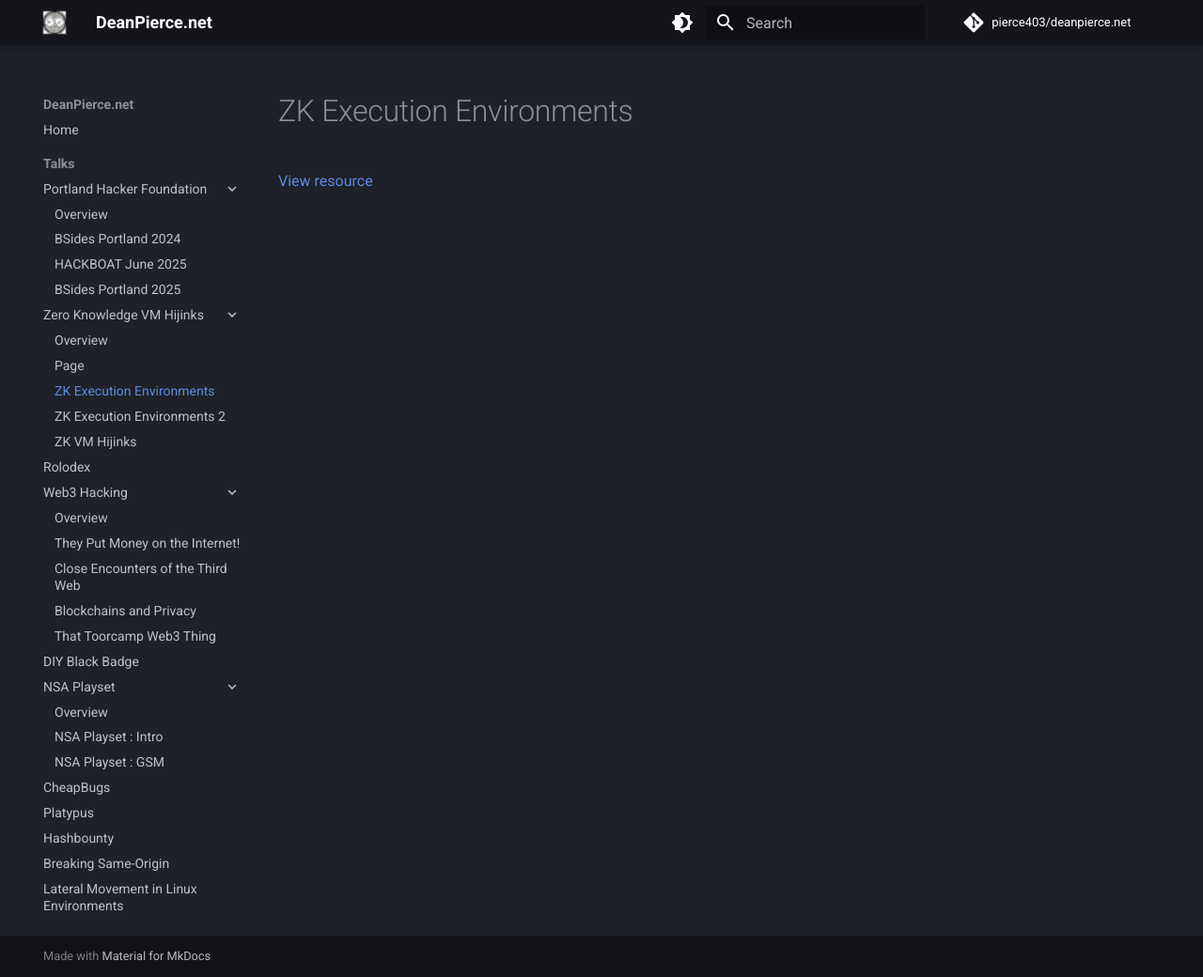
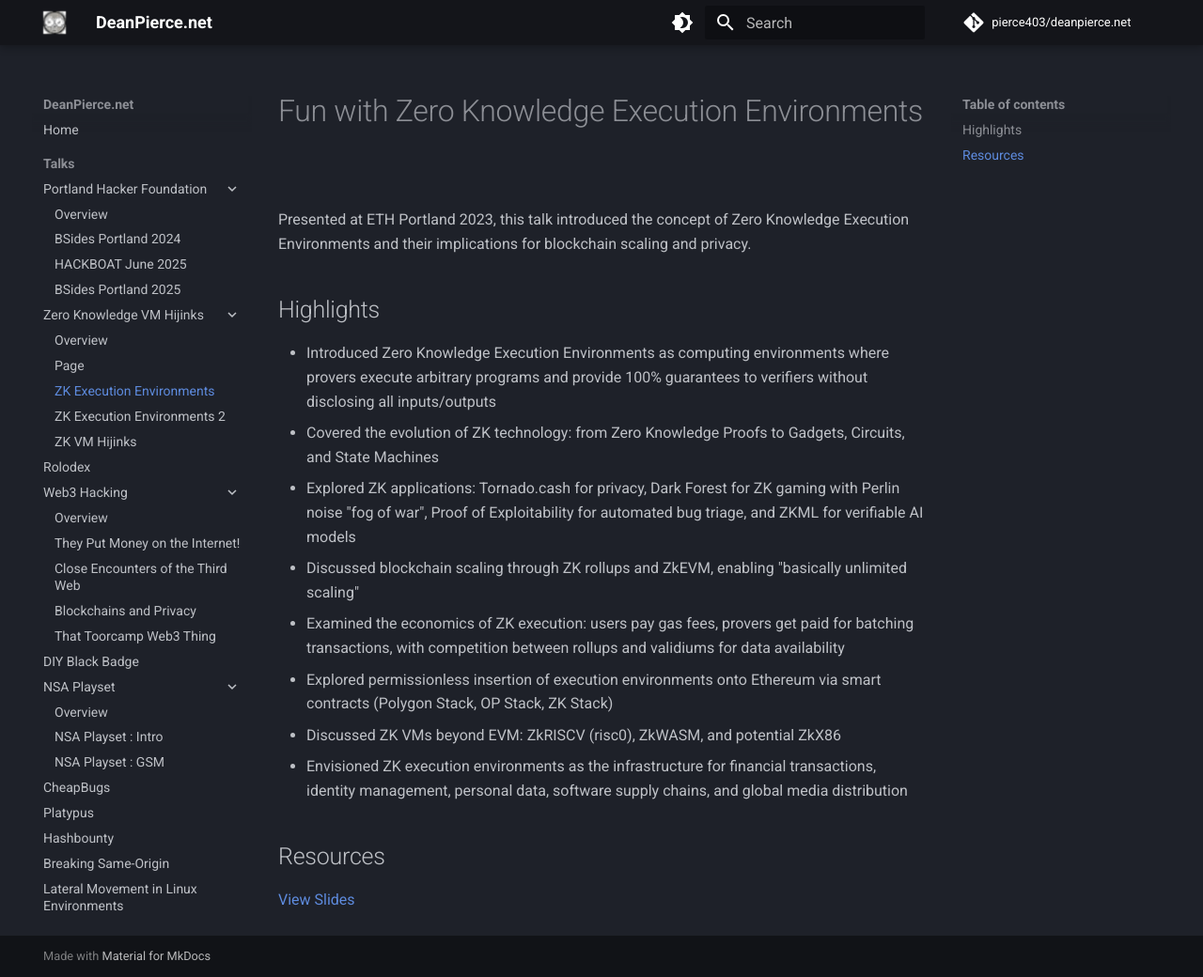
Before and after one commit to pierce403/deanpierce.net, an MkDocs documentation site: the page built from docs/talks/zero-knowledge-vm-hijinks/zk-execution-environments.md, in a window 1280 px wide and 1040 px high. Shown: the whole window at 94% size. Built offline with MkDocs 1.6.1 and Material for MkDocs 9.7.7, drawn with Linux system fonts in a browser that asks for light colours; comment, search, counter and statistics services are not loaded.

Commit message:
Update ZK VM Hijinks talks with detailed highlights from slides, include venue/date info, remove placeholder file

```diff
--- a/docs/talks/zero-knowledge-vm-hijinks/zk-execution-environments.md
+++ b/docs/talks/zero-knowledge-vm-hijinks/zk-execution-environments.md
@@ -2,6 +2,21 @@
 description: ETH Portland - August 2023
 ---
 
-# ZK Execution Environments
+# Fun with Zero Knowledge Execution Environments
 
-[View resource](https://docs.google.com/presentation/d/1u5b-CYbPnsHlXgvNTQubG8Yf8pEAgighpKoEHDn9hyg/edit){ target=_blank }
+Presented at ETH Portland 2023, this talk introduced the concept of Zero Knowledge Execution Environments and their implications for blockchain scaling and privacy.
+
+## Highlights
+
+- Introduced Zero Knowledge Execution Environments as computing environments where provers execute arbitrary programs and provide 100% guarantees to verifiers without disclosing all inputs/outputs
+- Covered the evolution of ZK technology: from Zero Knowledge Proofs to Gadgets, Circuits, and State Machines
+- Explored ZK applications: Tornado.cash for privacy, Dark Forest for ZK gaming with Perlin noise "fog of war", Proof of Exploitability for automated bug triage, and ZKML for verifiable AI models
+- Discussed blockchain scaling through ZK rollups and ZkEVM, enabling "basically unlimited scaling"
+- Examined the economics of ZK execution: users pay gas fees, provers get paid for batching transactions, with competition between rollups and validiums for data availability
+- Explored permissionless insertion of execution environments onto Ethereum via smart contracts (Polygon Stack, OP Stack, ZK Stack)
+- Discussed ZK VMs beyond EVM: ZkRISCV (risc0), ZkWASM, and potential ZkX86
+- Envisioned ZK execution environments as the infrastructure for financial transactions, identity management, personal data, software supply chains, and global media distribution
+
+## Resources
+
+[View Slides](https://docs.google.com/presentation/d/1u5b-CYbPnsHlXgvNTQubG8Yf8pEAgighpKoEHDn9hyg/edit){ target=_blank }
```
Also changed, not shown: docs/talks/zero-knowledge-vm-hijinks/page.md (deleted, +0 -12 lines), docs/talks/zero-knowledge-vm-hijinks/zk-execution-environments-2.md (+17 -2 lines), docs/talks/zero-knowledge-vm-hijinks/zk-vm-hijinks.md (+17 -2 lines).
